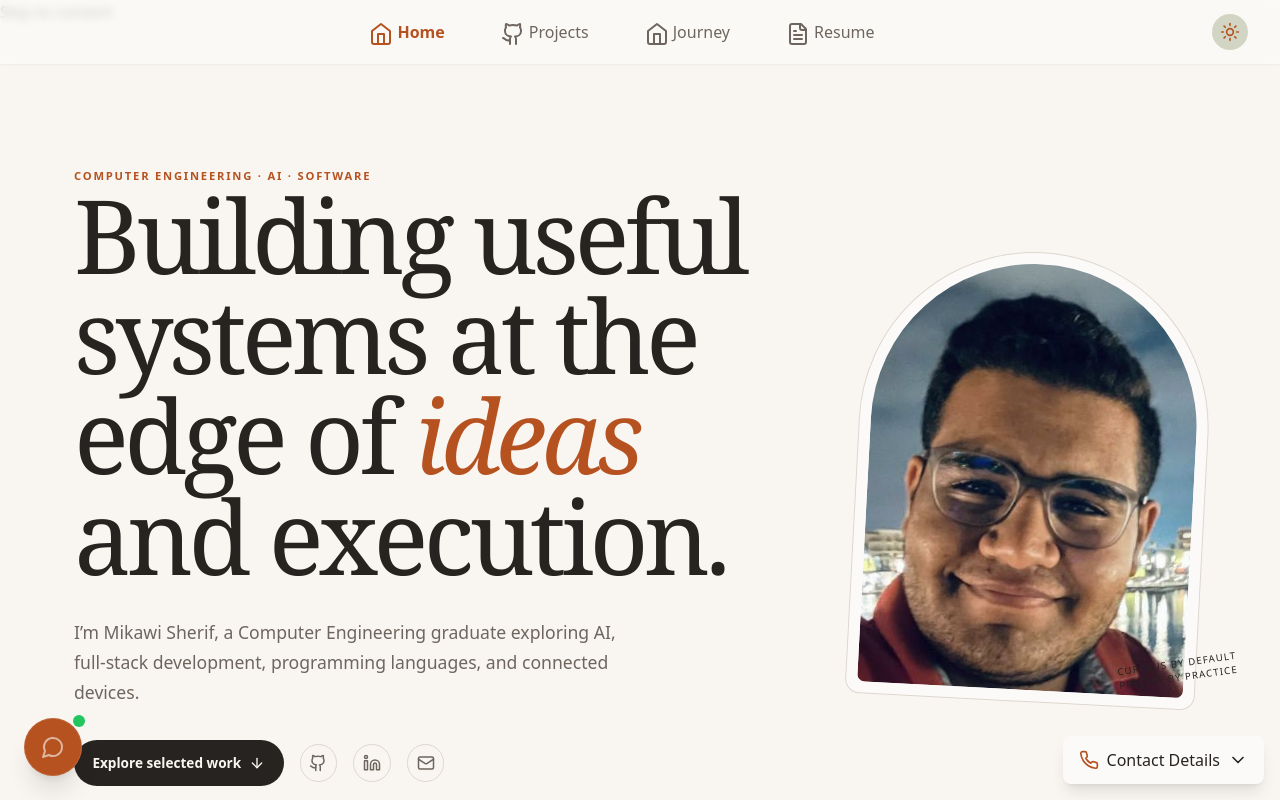
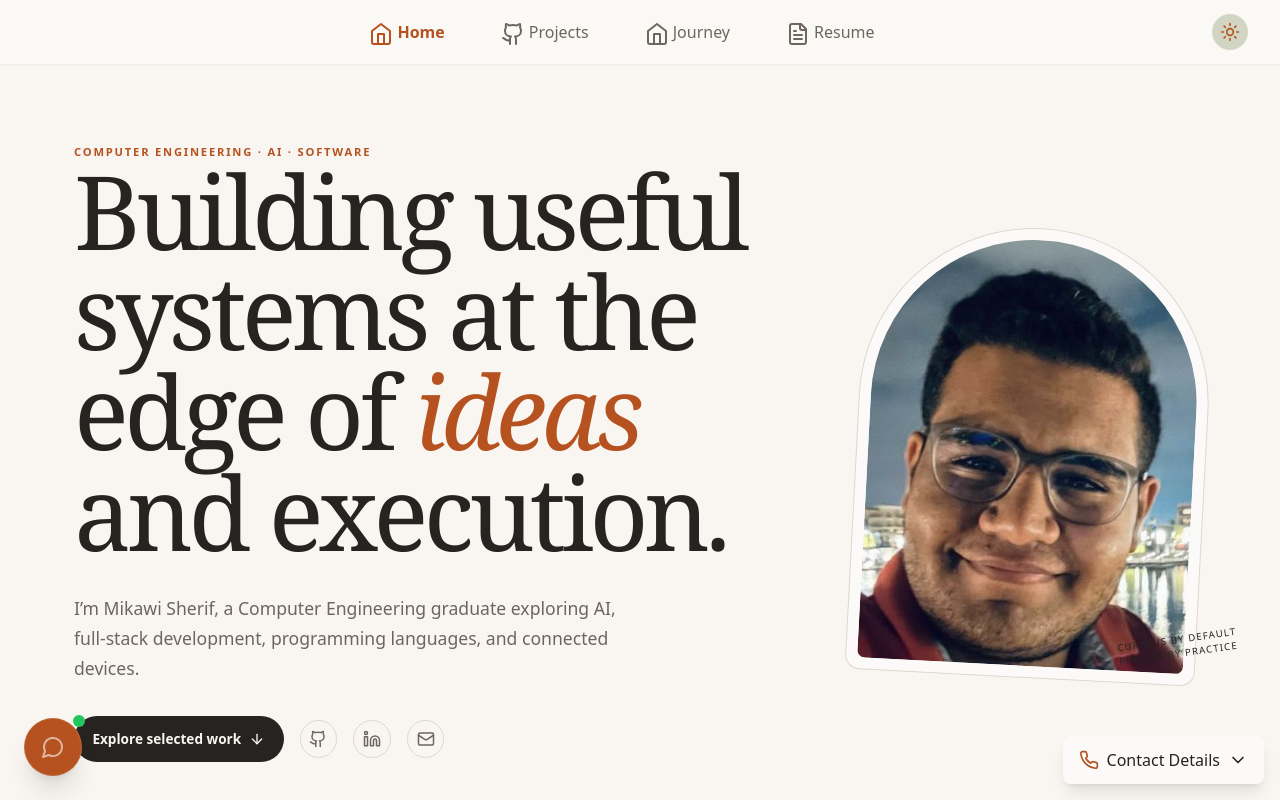
Before and after one commit to Hassan220022/Personal_website_offical, a React (Vite) app: page / in a window 1280 px wide. Shown: the top 800 px of the page. Built offline with nearby package versions, Linux system fonts and the light colour scheme.

Commit message:
fix(ui): remove skip-to-content link from layout

```diff
--- a/src/components/Layout.tsx
+++ b/src/components/Layout.tsx
@@ -13,7 +13,6 @@ const Layout: React.FC = () => {
 
   return (
     <div className="min-h-screen flex flex-col bg-background text-foreground">
-      <a href="#main-content" className="skip-link">Skip to content</a>
       <nav aria-label="Primary navigation" className="fixed w-full top-0 bg-card/80 backdrop-blur-sm shadow-sm z-50">
         <div className="max-w-7xl mx-auto px-4 sm:px-6 lg:px-8">
           <div className="flex h-16 items-center justify-between">
--- a/src/index.css
+++ b/src/index.css
@@ -1,6 +1,4 @@
 @tailwind base;
 @tailwind components;
 @tailwind utilities;
-.skip-link { position: fixed; left: 1rem; top: -4rem; z-index: 100; padding: .75rem 1rem; background: hsl(var(--primary)); color: hsl(var(--primary-foreground)); border-radius: .375rem; }
-.skip-link:focus { top: 1rem; }
 @media (prefers-reduced-motion: reduce) { *, *::before, *::after { animation-duration: .01ms !important; animation-iteration-count: 1 !important; scroll-behavior: auto !important; transition-duration: .01ms !important; } }
```
